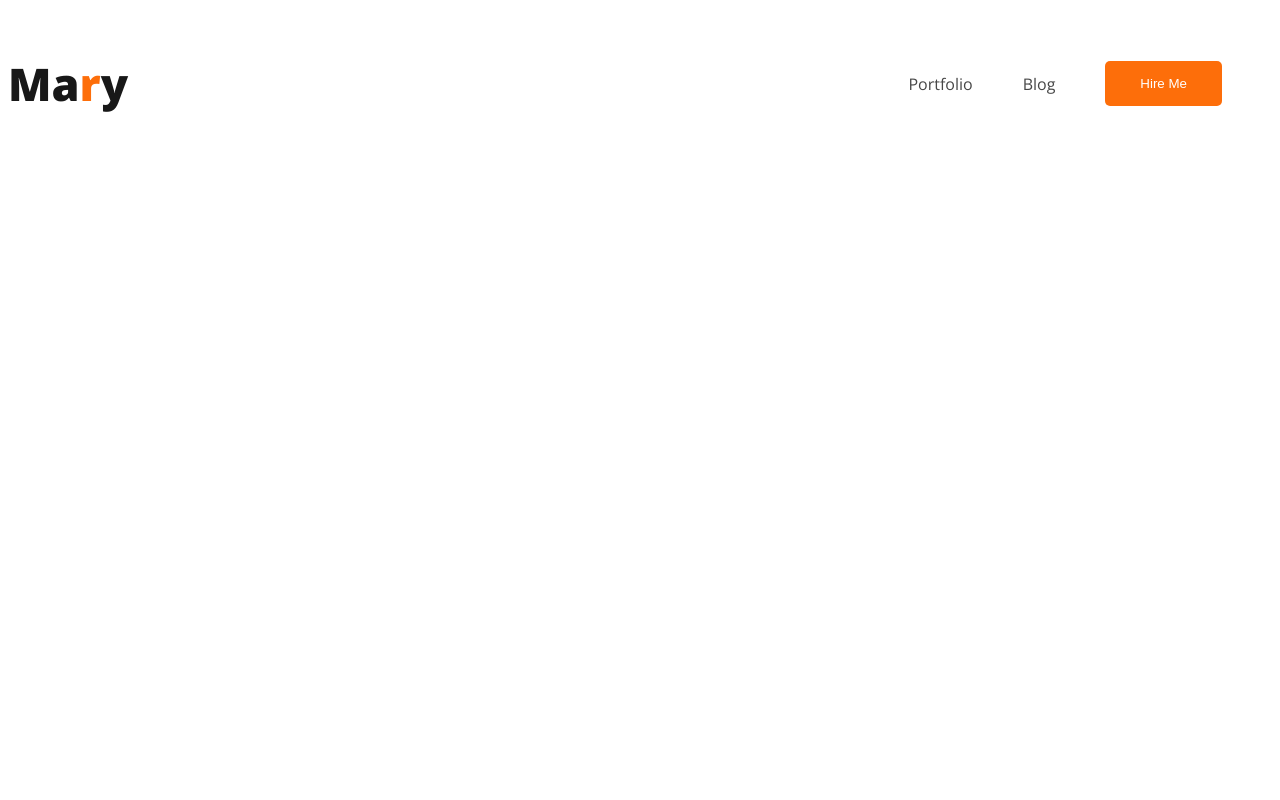
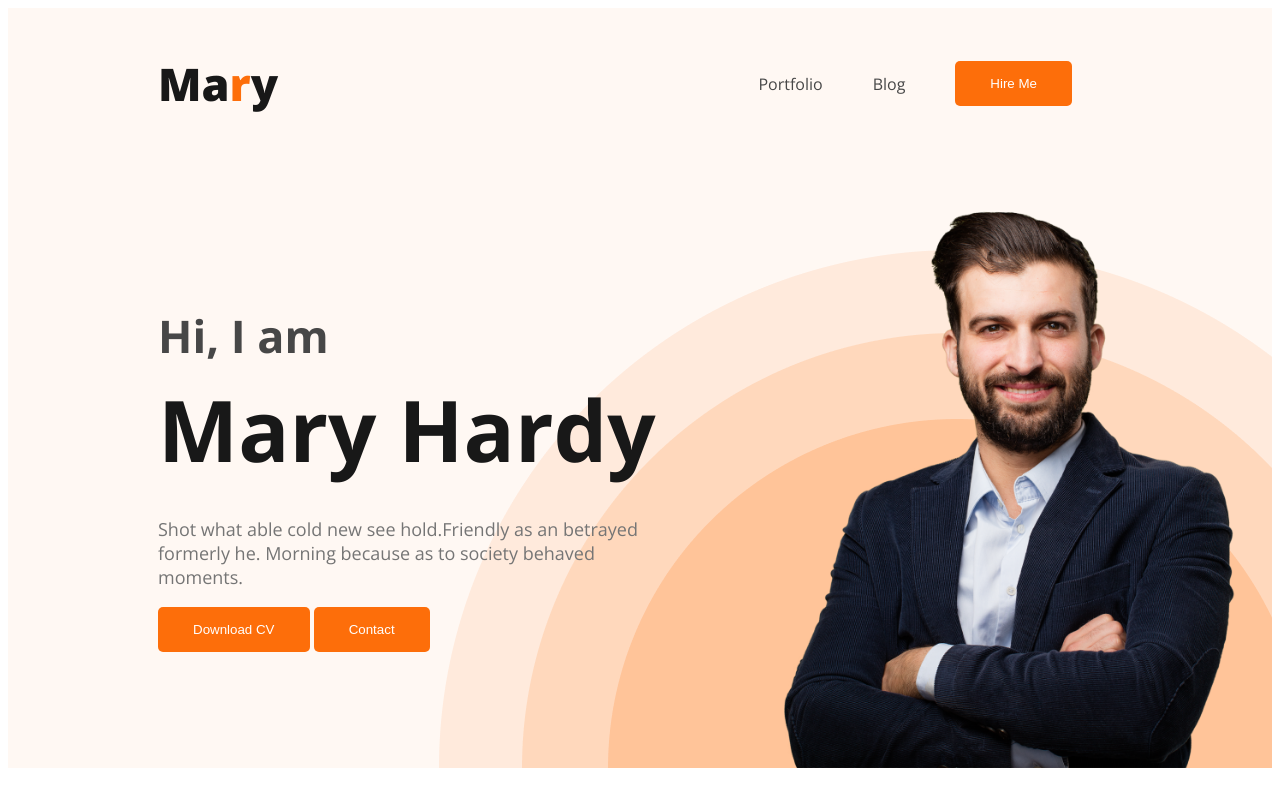
Before and after one commit to princeshariar/developer-portfolio, a plain HTML site: page index.html in a window 1280 px wide. Drawn offline with nearby package versions, Linux system fonts and the light colour scheme.

Commit message:
header section complete

```diff
--- a/index.html
+++ b/index.html
@@ -22,6 +22,16 @@
                 <li><button class="btn-primary">Hire Me</button></li>
             </ul>
         </nav>
+        <div class="banner">
+            <div class="banner-content">
+                <h3 class="banner-msg">Hi, I  am</h3>
+                <h1 class="banner-title">Mary Hardy</h1>
+                <p class="banner-description">Shot what able cold new see hold.Friendly as an betrayed formerly he. Morning because as to society behaved moments.</p>
+                <button class="btn-primary">Download CV</button>
+                <button class="btn-primary">Contact</button>
+            </div>
+            <img class="banner-img" src="images/hardy.png" alt="">
+        </div>
     </header>
 
     <main>
--- a/styles/portfolio.css
+++ b/styles/portfolio.css
@@ -13,8 +13,7 @@
     border: 0;
     color: white;
     padding: 15px 35px;
-    font-size: 20px
-    font-weight: 700;
+    font-size: 20px font-weight: 700;
 
 }
 
@@ -23,6 +22,7 @@
     display: flex;
     align-items: center;
     justify-content: space-between;
+    margin: 0px 150px;
 }
 
 .nav-title {
@@ -47,3 +47,58 @@
     text-decoration: none;
     color: #474747;
 }
+
+/* Header related styles */
+header {
+    background-color: #FFF8F3;
+    /* width: 1500px;
+    height: 837px; */
+    background-image: url(/images/header_bg.png);
+    background-repeat: no-repeat;
+    background-position: bottom right;
+    /* background-image: url(/images/developer.png);
+    background-position: left; */
+}
+
+.banner {
+    display: flex;
+    padding: 30px 30px 0px 150px;
+    align-items: center;
+    justify-content: space-between;
+}
+
+.banner-content {
+    width: 500px;
+
+}
+
+.banner-msg {
+    font-size: 45px;
+    color: #474747;
+    font-weight: 600;
+    margin: 0px;
+}
+
+.banner-title {
+    font-size: 85px;
+    font-weight: 700;
+    color: #181818;
+    margin-top: 5px;
+    margin-bottom: 20px;
+}
+
+.banner-description {
+    font-size: 18px;
+    font-weight: 400;
+    color: #757575;
+    margin-top: 30px;
+}
+
+.banner-img {
+    width: 500px;
+    /* height: 676px; */
+    /* background-image: url(/images/header_bg.png);
+    background-position: bottom right;
+    background-repeat: no-repeat;
+     */
+}
```
